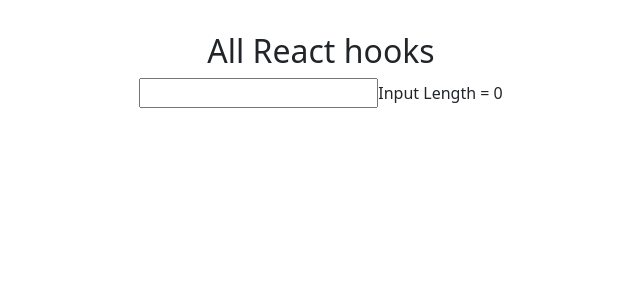
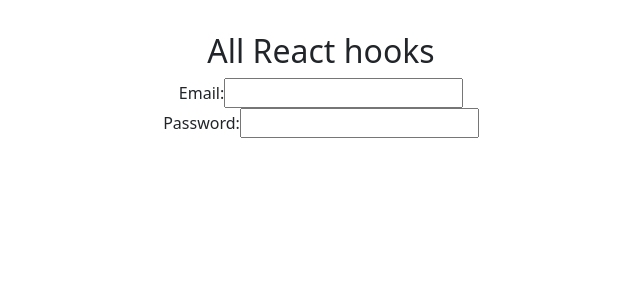
Before and after one commit to birajgrs1/react_js_tutorial, a React (Vite) app in the folder all-hook-concepts/: page / in a window 1280 px wide. Shown: the top 300 px of the page, without its empty margins (319-959 px from the left). Built offline with nearby package versions, Linux system fonts and the light colour scheme.

Commit message:
Understanding hook concept: useId

```diff
--- a/all-hook-concepts/src/App.jsx
+++ b/all-hook-concepts/src/App.jsx
@@ -2,7 +2,8 @@ import "./App.css";
 import "bootstrap/dist/css/bootstrap.min.css";
 // import UseStateDemo from "./Components/useState/UseStateHookDemo";
 import React from "react";
-import UseMemoDemo from "./Components/useMemo/UseMemoHook";
+import UseIdDemo from "./Components/useId/UseIdComponent";
+// import UseMemoDemo from "./Components/useMemo/UseMemoHook";
 // import CallbackHookDemo from "./Components/callbackHooks/useCallback/UsingCallbackHook";
 // import WithoutCallback from "./Components/problem_without_callback/WithoutCallback";
 // import Parent from "./Components/useContext/Parent";
@@ -37,7 +38,10 @@ function App() {
      {/* <CallbackHookDemo></CallbackHookDemo> */}
 
      {/* UseMemo hook */}
-     <UseMemoDemo></UseMemoDemo>
+     {/* <UseMemoDemo></UseMemoDemo> */}
+
+     {/* useId Example */}
+     <UseIdDemo></UseIdDemo>
 
     </>
   );
--- /dev/null
+++ b/all-hook-concepts/src/Components/useId/UseIdComponent.jsx
@@ -0,0 +1,20 @@
+import React, { useId } from 'react';
+
+function UseIdDemo() {
+  const id = useId();
+
+  return (
+    <form>
+      <div>
+        <label htmlFor={`${id}-email`}>Email:</label>
+        <input id={`${id}-email`} type="email" />
+      </div>
+      <div>
+        <label htmlFor={`${id}-password`}>Password:</label>
+        <input id={`${id}-password`} type="password" />
+      </div>
+    </form>
+  );
+}
+
+export default UseIdDemo;
```
